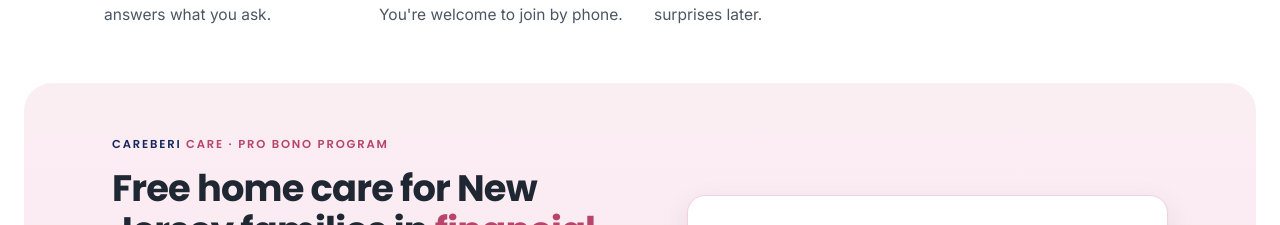
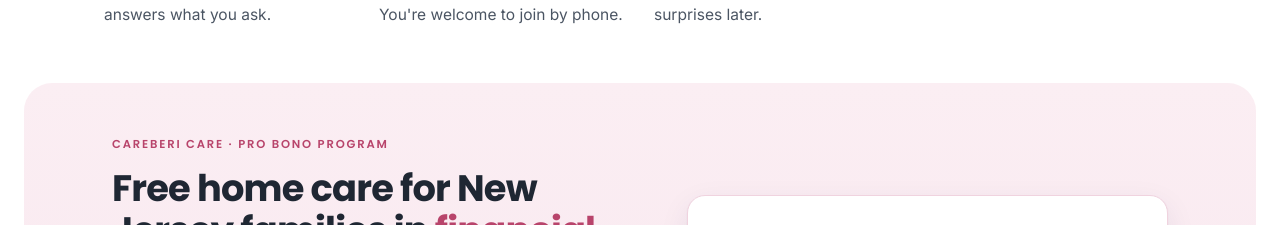
Before and after one commit to careberi/careberi, a Next.js app: page / in a window 1280 px wide. Shown: the part 2482-2707 px from the top of the page. Built offline with nearby package versions, Linux system fonts and the light colour scheme.

Commit message:
Revert brand-name color split on pro bono card
"careberi care" now renders in a single uniform color matching
the rest of the eyebrow text, per feedback.

```diff
--- a/app/components/ProBono.jsx
+++ b/app/components/ProBono.jsx
@@ -13,9 +13,7 @@
     <Reveal className="probono" id="probono">
       <div className="wrap probono-grid">
         <div>
-          <p className="eyebrow">
-            <span className="brand-name">careberi</span> care · Pro bono program
-          </p>
+          <p className="eyebrow">careberi care · Pro bono program</p>
           <h2>
             Free home care for New Jersey families in{" "}
             <span className="hl">financial hardship.</span>
--- a/app/globals.css
+++ b/app/globals.css
@@ -237,7 +237,6 @@
 .probono{background:linear-gradient(180deg,#FBEEF3 0%,#F7E3EC 100%);border-radius:28px;margin:0 24px;padding:52px 0}
 .probono .wrap{padding:0 32px}
 .probono .eyebrow{color:var(--berry-deep)}
-.probono .eyebrow .brand-name{color:var(--navy)}
 .probono .hl{color:var(--berry-deep)}
 .probono-grid{display:grid;grid-template-columns:1.05fr .95fr;gap:44px;align-items:center}
 .pb-points{list-style:none;padding:0;margin:18px 0 0;display:grid;gap:12px}
```
